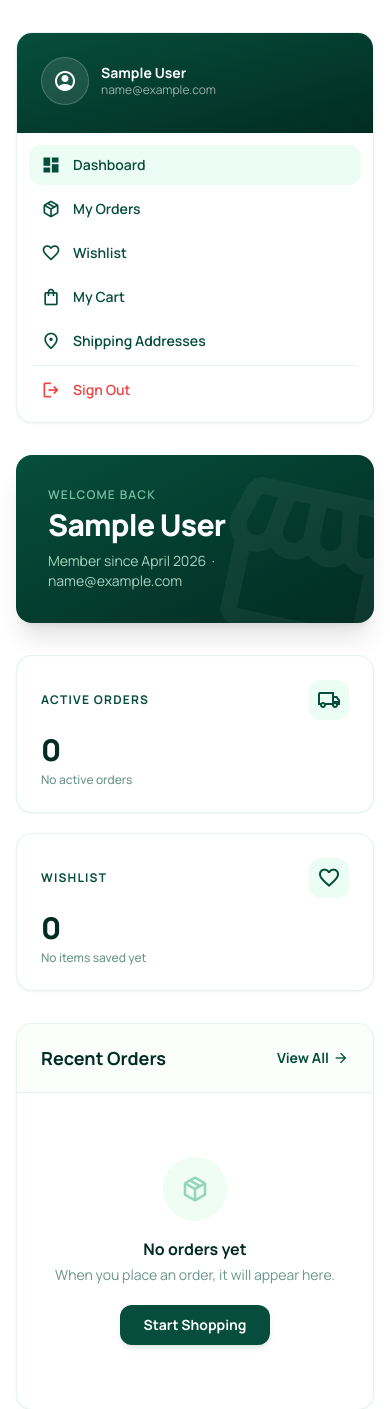
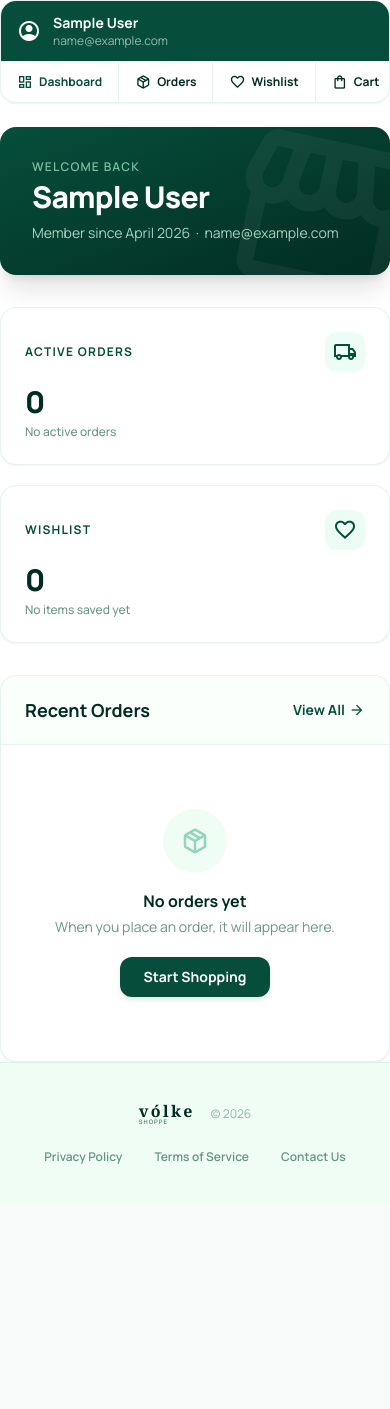
Before and after one commit to Jumna123/women-clothing-store, a Django app: page /accounts/profile/ in a window 390 px wide. Shown: the part 64-1473 px from the top of the page. After the commit the page ends 1228 px from the top, so only its background shows below. Run offline with Django 5.2, Linux system fonts and the light colour scheme; the visitor is signed in with stand-in values (Sample User, id 1); data that the repository does not hold is empty; parts of the project's set-up code (start-up, migrations or seed data) failed here and were passed over; some libraries are stand-ins or nearby versions.

Commit message:
setting header

```diff
--- a/ecommerse/templates/accounts/profile.html
+++ b/ecommerse/templates/accounts/profile.html
@@ -138,13 +138,49 @@
 <!-- ══════════════════════════════════════════
      PAGE BODY
 ══════════════════════════════════════════ -->
-<div class="flex-grow w-full max-w-[1440px] mx-auto px-4 sm:px-6 lg:px-8 py-8 lg:py-10">
-  <div class="flex flex-col lg:flex-row gap-8 lg:gap-10">
+<div class="flex flex-col lg:flex-row gap-6 lg:gap-10">
 
-    <!-- ── Sidebar ── -->
-    {% include 'accounts/profile_sidebar.html' %}
+    <!-- Sidebar: hidden on mobile, shown on lg -->
+    <div class="hidden lg:block">
+      {% include 'accounts/profile_sidebar.html' %}
+    </div>
 
-    <!-- ── Main content ── -->
+    <!-- Mobile nav: horizontal scrollable bar -->
+    <div class="lg:hidden bg-white border border-border-green/10 rounded-2xl overflow-hidden shadow-sm">
+      <div class="flex items-center gap-3 px-4 py-3 bg-primary">
+        {% if user.profile_picture %}
+          <img src="{{ user.profile_picture.url }}" class="size-8 rounded-full object-cover border-2 border-white/30"/>
+        {% else %}
+          <span class="material-symbols-outlined text-white icon-filled">account_circle</span>
+        {% endif %}
+        <div>
+          <p class="text-white font-bold text-sm">{{ user.get_full_name|default:user.username }}</p>
+          <p class="text-white/60 text-xs">{{ user.email }}</p>
+        </div>
+      </div>
+      <div class="flex overflow-x-auto hide-scrollbar border-t border-border-green/10">
+        <a href="{% url 'accounts:profile' %}" class="flex items-center gap-1.5 px-4 py-3 text-xs font-bold text-primary whitespace-nowrap border-r border-border-green/10 hover:bg-surface-light">
+          <span class="material-symbols-outlined text-[16px]">dashboard</span> Dashboard
+        </a>
+        <a href="{% url 'home:user_orders' %}" class="flex items-center gap-1.5 px-4 py-3 text-xs font-bold text-text-main whitespace-nowrap border-r border-border-green/10 hover:bg-surface-light">
+          <span class="material-symbols-outlined text-[16px]">package_2</span> Orders
+        </a>
+        <a href="{% url 'home:wishlist_view' %}" class="flex items-center gap-1.5 px-4 py-3 text-xs font-bold text-text-main whitespace-nowrap border-r border-border-green/10 hover:bg-surface-light">
+          <span class="material-symbols-outlined text-[16px]">favorite</span> Wishlist
+        </a>
+        <a href="{% url 'home:cart_view' %}" class="flex items-center gap-1.5 px-4 py-3 text-xs font-bold text-text-main whitespace-nowrap border-r border-border-green/10 hover:bg-surface-light">
+          <span class="material-symbols-outlined text-[16px]">shopping_bag</span> Cart
+        </a>
+        <a href="{% url 'accounts:address_list' %}" class="flex items-center gap-1.5 px-4 py-3 text-xs font-bold text-text-main whitespace-nowrap border-r border-border-green/10 hover:bg-surface-light">
+          <span class="material-symbols-outlined text-[16px]">location_on</span> Addresses
+        </a>
+        <a href="{% url 'accounts:logout' %}" class="flex items-center gap-1.5 px-4 py-3 text-xs font-bold text-red-500 whitespace-nowrap hover:bg-red-50">
+          <span class="material-symbols-outlined text-[16px]">logout</span> Sign Out
+        </a>
+      </div>
+    </div>
+
+    <!-- Main content -->
     <main class="flex-1 flex flex-col gap-8 min-w-0">
 
 
--- a/ecommerse/templates/user/checkout.html
+++ b/ecommerse/templates/user/checkout.html
@@ -38,7 +38,7 @@
 
   <!-- HEADER -->
 <header class="sticky top-0 z-50 bg-[#1e4433]">
-  <div class="mx-auto flex h-16 max-w-7xl items-center justify-between px-4 sm:px-6 lg:px-8">
+  <div class="mx-auto flex h-16 max-w-7xl items-center justify-between px-4 sm:px-6 lg:px-8 relative">
 
     <!-- Logo -->
     <div style="display: flex; flex-direction: column; line-height: 1;">
@@ -49,7 +49,7 @@
     </div>
 
     <!-- Progress Stepper — responsive -->
-    <div class="flex items-center gap-0">
+    <div class="absolute left-1/2 -translate-x-1/2 flex items-center gap-0">
 
       <a href="{% url 'home:cart_view' %}" class="flex flex-col items-center gap-0.5 min-w-0">
         <div class="flex size-7 items-center justify-center rounded-full bg-green-600 text-white shadow">
--- a/ecommerse/templates/user/payment.html
+++ b/ecommerse/templates/user/payment.html
@@ -42,8 +42,7 @@
 
   <!-- HEADER -->
   <header class="sticky top-0 z-50 bg-[#1e4433]">
-    <div class="mx-auto flex h-16 max-w-7xl items-center justify-between px-4 sm:px-6 lg:px-8">
-      <div style="display:flex;flex-direction:column;line-height:1;">
+  <div class="mx-auto flex h-16 max-w-7xl items-center justify-between px-4 sm:px-6 lg:px-8 relative">      <div style="display:flex;flex-direction:column;line-height:1;">
         <span style="font-family:'Georgia','Times New Roman',serif;font-size:22px;font-weight:700;letter-spacing:0.15em;color:#ffffff;">vólke</span>
         <span style="font-size:8px;letter-spacing:0.18em;color:#ffffff;text-transform:uppercase;">shoppe</span>
       </div>
```
